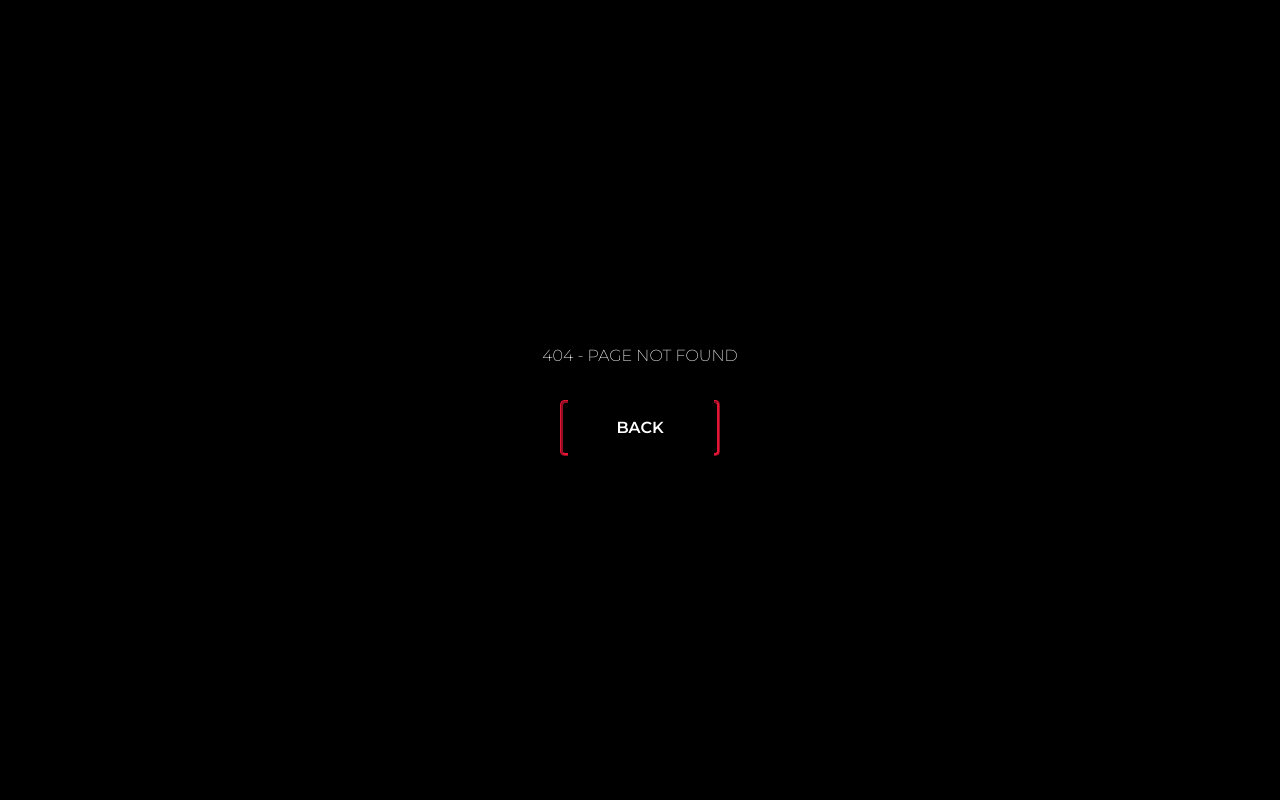
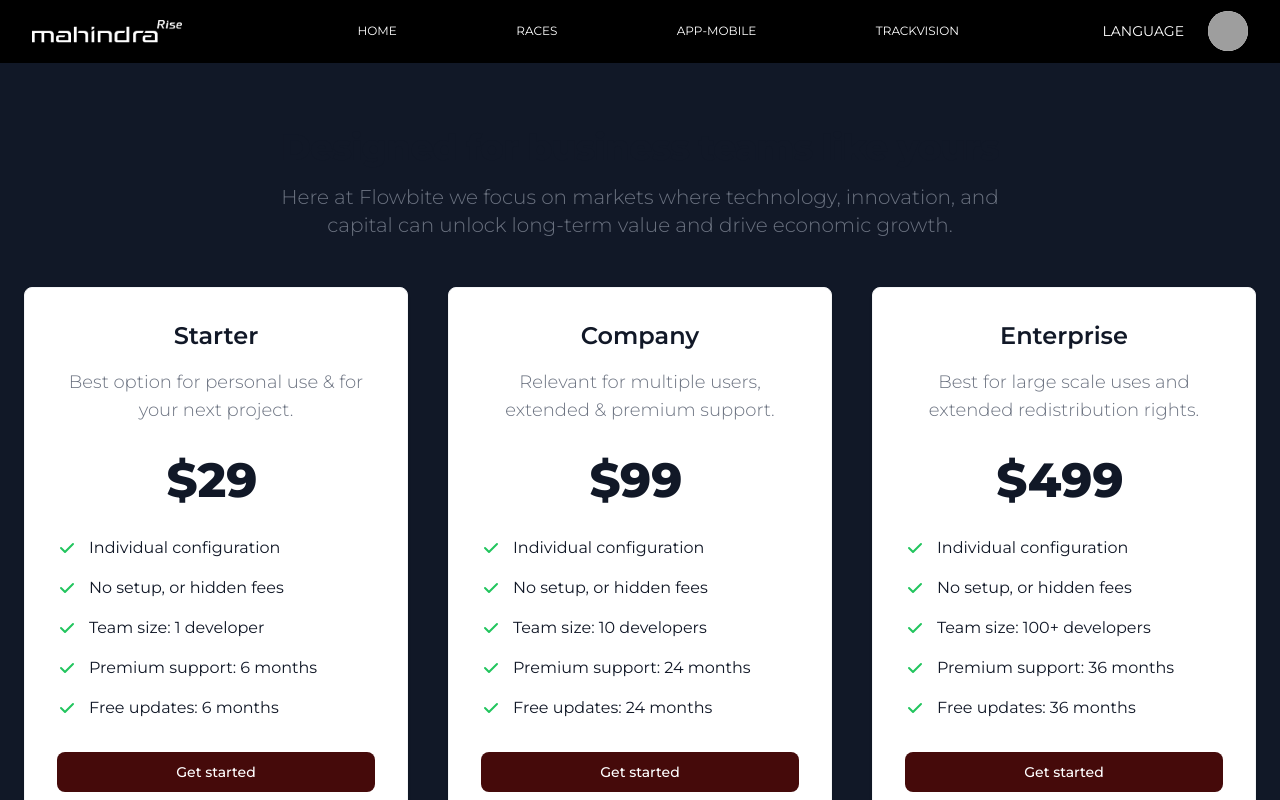
Before and after one commit to L-A-N-E/Mahindra-Web-Site, a React (Vite) app: page /pricing in a window 1280 px wide. Before the commit this address had no page. Shown: the top 800 px of the page. Built offline with nearby package versions, Linux system fonts and the light colour scheme; grey boxes are pictures that could not be loaded.

Commit message:
Criando rota Princing

```diff
--- a/src/routes/Pricing.jsx
+++ b/src/routes/Pricing.jsx
@@ -1,11 +1,101 @@
-import React from 'react'
+import React from "react";
 
 const Pricing = () => {
     return (
-        <>
-            <div>Princing</div>
-        </>
-    )
-}
+        <section className="bg-gray-900">
+            <div className="py-8 px-4 mx-auto max-w-screen-xl lg:py-16 lg:px-6">
+                <div className="mx-auto max-w-screen-md text-center mb-8 lg:mb-12">
+                    <h2 className="mb-4 text-4xl tracking-tight font-extrabold text-gray-900 dark:text-white">
+                        Designed for business teams like yours
+                    </h2>
+                    <p className="mb-5 font-light text-gray-500 sm:text-xl dark:text-gray-400">
+                        Here at Flowbite we focus on markets where technology, innovation,
+                        and capital can unlock long-term value and drive economic growth.
+                    </p>
+                </div>
 
-export default Pricing
+                <div className="space-y-8 lg:grid lg:grid-cols-3 sm:gap-6 xl:gap-10 lg:space-y-0">
+                    {/* Pricing Card */}
+                    <PricingCard
+                        title="Starter"
+                        price="$29"
+                        description="Best option for personal use & for your next project."
+                        features={[
+                            "Individual configuration",
+                            "No setup, or hidden fees",
+                            "Team size: 1 developer",
+                            "Premium support: 6 months",
+                            "Free updates: 6 months",
+                        ]}
+                    />
+                    <PricingCard
+                        className=""
+                        title="Company"
+                        price="$99"
+                        description="Relevant for multiple users, extended & premium support."
+                        features={[
+                            "Individual configuration",
+                            "No setup, or hidden fees",
+                            "Team size: 10 developers",
+                            "Premium support: 24 months",
+                            "Free updates: 24 months",
+                        ]}
+                    />
+                    <PricingCard
+                        title="Enterprise"
+                        price="$499"
+                        description="Best for large scale uses and extended redistribution rights."
+                        features={[
+                            "Individual configuration",
+                            "No setup, or hidden fees",
+                            "Team size: 100+ developers",
+                            "Premium support: 36 months",
+                            "Free updates: 36 months",
+                        ]}
+                    />
+                </div>
+            </div>
+        </section>
+    );
+};
+
+const PricingCard = ({ title, price, description, features }) => {
+    return (
+        <div className="flex flex-col p-6 mx-auto max-w-lg text-center text-gray-900 bg-white rounded-lg border border-gray-100 shadow dark:border-gray-600 xl:p-8 dark:bg-gray-800 dark:text-white">
+            <h3 className="mb-4 text-2xl font-semibold">{title}</h3>
+            <p className="font-light text-gray-500 sm:text-lg dark:text-gray-400">
+                {description}
+            </p>
+            <div className="flex justify-center items-baseline my-8">
+                <span className="mr-2 text-5xl font-extrabold">{price}</span>
+            </div>
+            <ul role="list" className="mb-8 space-y-4 text-left">
+                {features.map((feature, index) => (
+                    <li key={index} className="flex items-center space-x-3">
+                        <svg
+                            className="flex-shrink-0 w-5 h-5 text-green-500 dark:text-green-400"
+                            fill="currentColor"
+                            viewBox="0 0 20 20"
+                            xmlns="http://www.w3.org/2000/svg"
+                        >
+                            <path
+                                fillRule="evenodd"
+                                d="M16.707 5.293a1 1 0 010 1.414l-8 8a1 1 0 01-1.414 0l-4-4a1 1 0 011.414-1.414L8 12.586l7.293-7.293a1 1 0 011.414 0z"
+                                clipRule="evenodd"
+                            ></path>
+                        </svg>
+                        <span>{feature}</span>
+                    </li>
+                ))}
+            </ul>
+            <a
+                href="#"
+                className="text-white bg-red-950 hover:bg-primary-700 focus:ring-4 focus:ring-primary-200 font-medium rounded-lg text-sm px-5 py-2.5 text-center dark:text-white dark:focus:ring-primary-900"
+            >
+                Get started
+            </a>
+        </div>
+    );
+};
+
+export default Pricing;
```
Also changed, not shown: src/main.jsx (+4 -3 lines).
